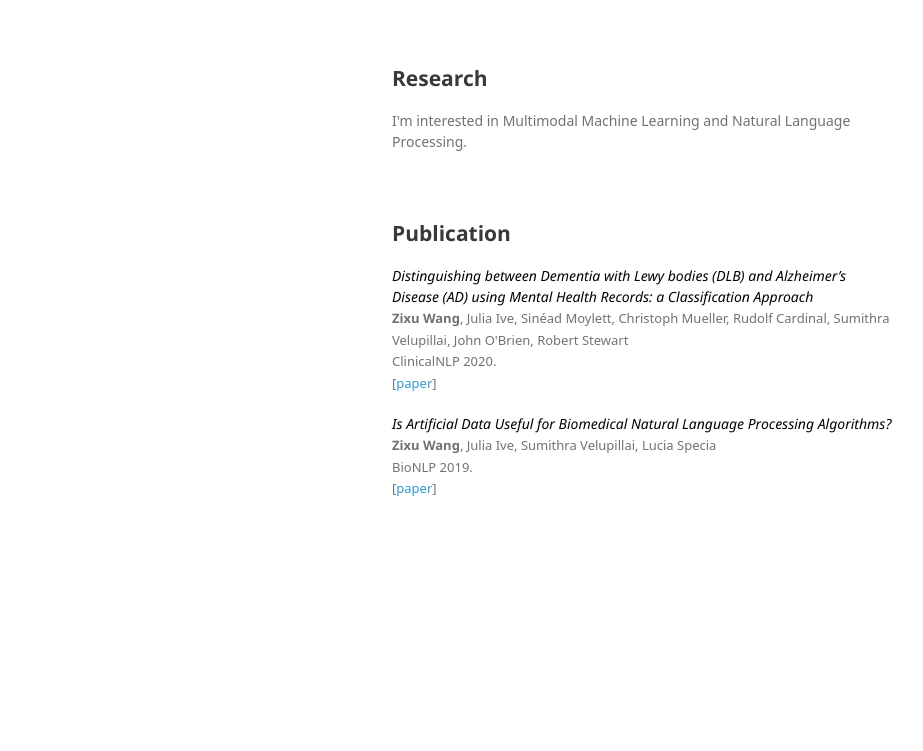
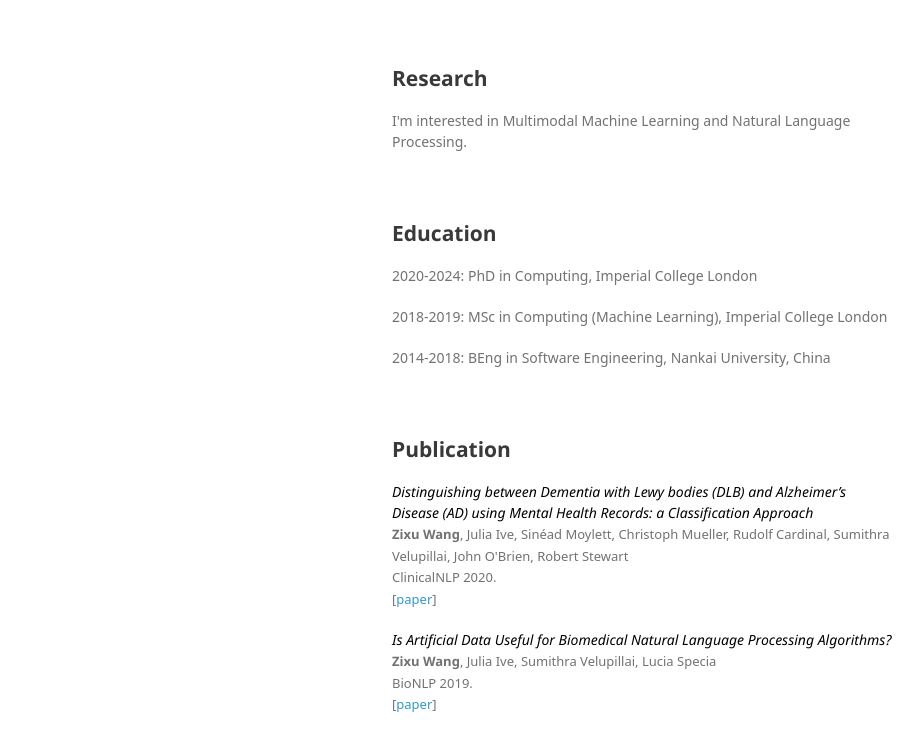
Before and after one commit to zixuwang1996/zixuwang1996.github.io, a plain HTML site: page index.html in a window 1280 px wide. Shown: the part 125-876 px from the top of the page, without its empty margins (178-1101 px from the left). Before the commit the page ends 800 px from the top, so only its background shows below. Drawn offline with Linux system fonts and the light colour scheme; a web font is replaced by a local one.

Commit message:
Update index.html

```diff
--- a/index.html
+++ b/index.html
@@ -33,6 +33,17 @@
         </h2>
         <p>I'm interested in Multimodal Machine Learning and Natural Language Processing.</p>
       </section>
+
+
+      <section>
+        <h2>
+          <a id="Education" class="anchor" href="#Research" aria-hidden="true"><span aria-hidden="true" class="octicon octicon-link"></span></a>Education
+        </h2>
+        <p>2020-2024: PhD in Computing, Imperial College London</p>
+        <p>2018-2019: MSc in Computing (Machine Learning), Imperial College London</p>
+        <p>2014-2018: BEng in Software Engineering, Nankai University, China</p>
+      </section>
+
 
       <section>
         <h2>
```
